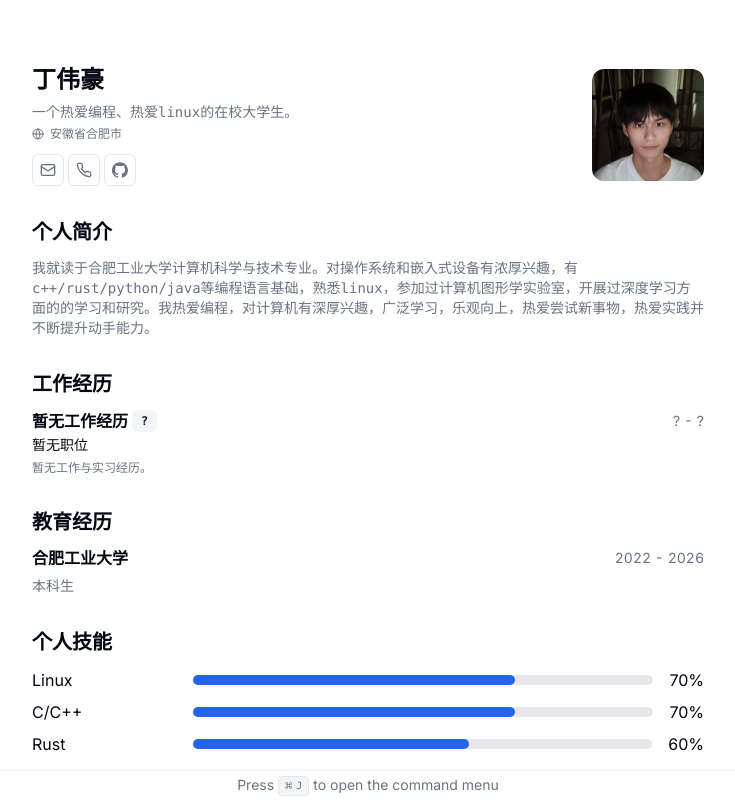
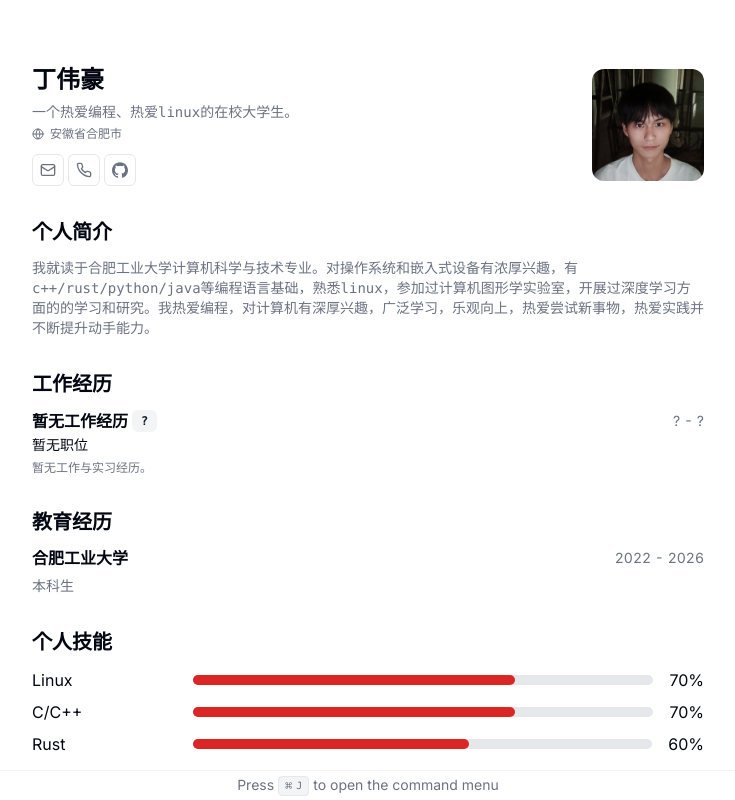
Before and after one commit to DingWH03/mycv, a Next.js app: page / in a window 1280 px wide. Shown: the top 800 px of the page, without its empty margins (272-1007 px from the left). Built offline with nearby package versions, Linux system fonts and the light colour scheme.

Commit message:
blue->red

```diff
--- a/src/app/page.tsx
+++ b/src/app/page.tsx
@@ -167,7 +167,7 @@ export default function Page() {
                   <span className="w-1/4">{skill.name}</span>
                   <div className="w-3/4">
                     <div className="w-full bg-gray-200 rounded-full h-2.5">
-                      <div className="bg-blue-600 h-2.5 rounded-full" style={{ width: `${skill.level}%` }}></div>
+                      <div className="bg-red-600 h-2.5 rounded-full" style={{ width: `${skill.level}%` }}></div>
                     </div>
                   </div>
                   <span className="ml-2">{skill.level}%</span>
```
